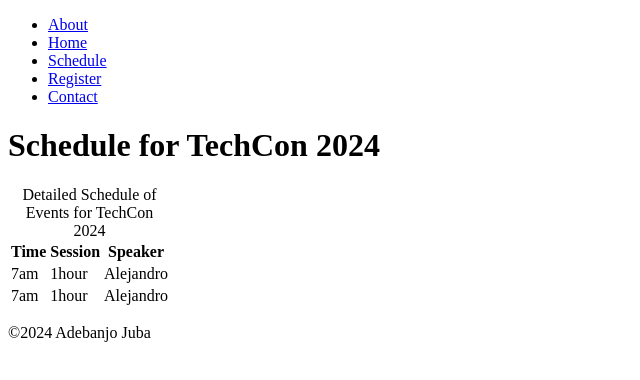
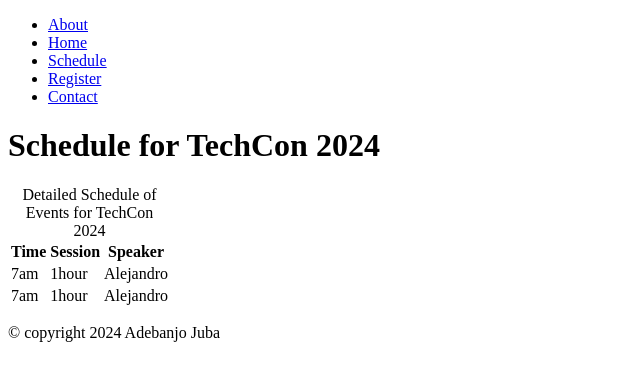
Before and after one commit to cutescoder/TechCon_HTML, a plain HTML site: page techcon_website/schedule.html in a window 1280 px wide. Shown: the whole page, without its empty margins (0-640 px from the left). Drawn offline with Linux system fonts and the light colour scheme.

Commit message:
copyright added

```diff
--- a/techcon_website/schedule.html
+++ b/techcon_website/schedule.html
@@ -39,7 +39,7 @@
         </table>
     </main>
     <footer>
-        <p>&copy;2024 Adebanjo Juba</p>
+        <p>&copy; copyright 2024 Adebanjo Juba</p>
     </footer>
 </body>
 </html>
```
